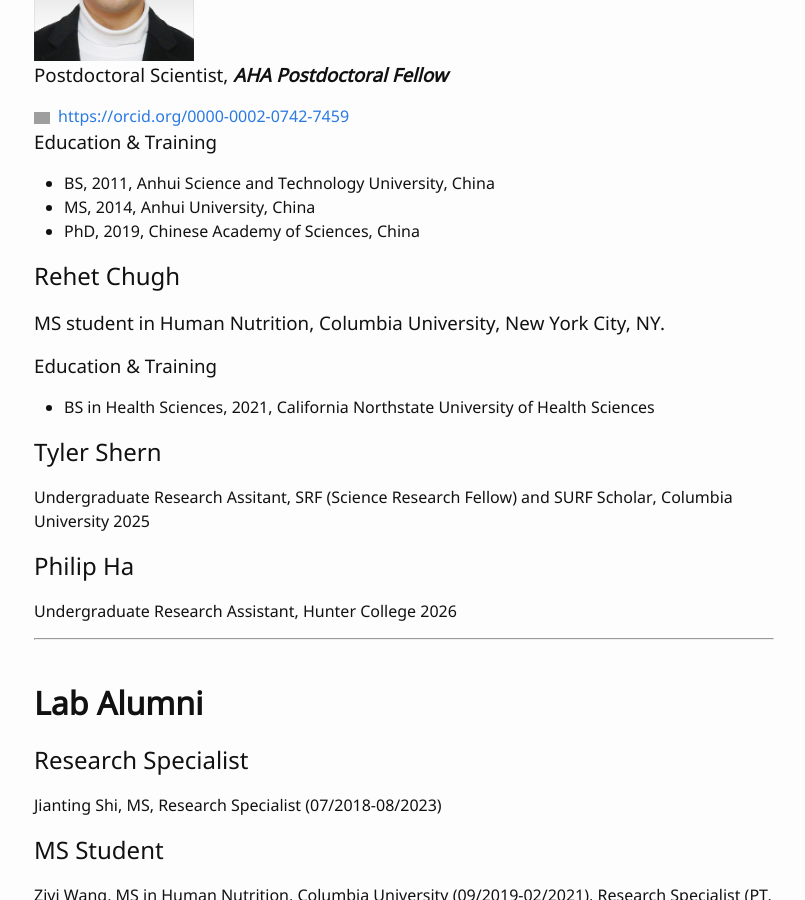
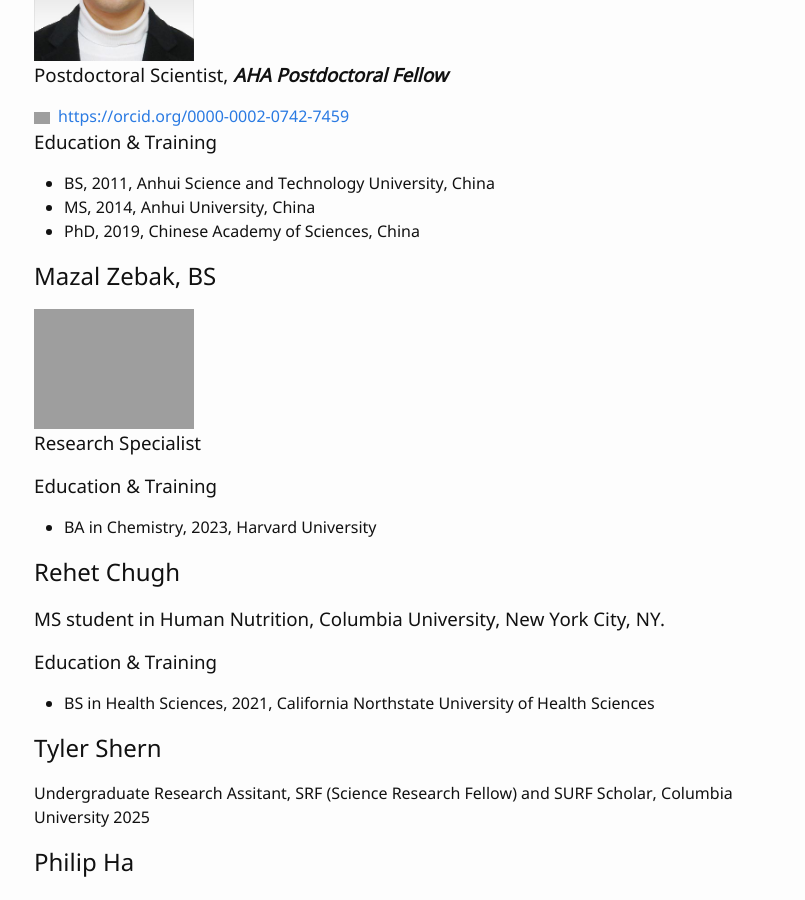
Before and after one commit to hanruizhang/zhanglab, a Jekyll site: the page built from 2_People.md, in a window 1280 px wide and 900 px high, scrolled down 1928 px. Shown: the whole window, without its empty margins (236-1041 px from the left). Built offline with Jekyll 4.4.1, drawn with Linux system fonts in a browser that asks for light colours; comment, search, counter and statistics services are not loaded; grey boxes are pictures that could not be loaded.

Commit message:
Update 2_People.md

```diff
--- a/2_People.md
+++ b/2_People.md
@@ -64,6 +64,16 @@ I am interested in the functional interrogation of coronary artery disease-assoc
 - MS, 2014, Anhui University, China
 - PhD, 2019, Chinese Academy of Sciences, China
 
+
+## Mazal Zebak, BS
+<div>
+  <img src="{{ '/images/Mazal_Zebak.jpg' | absolute_url }}" alt="Mazal_Zebak" width="160">
+</div>
+
+### Research Specialist
+### Education & Training
+- BA in Chemistry, 2023, Harvard University
+
 ## Rehet Chugh
 ### MS student in Human Nutrition, Columbia University, New York City, NY.
 ### Education & Training
```
